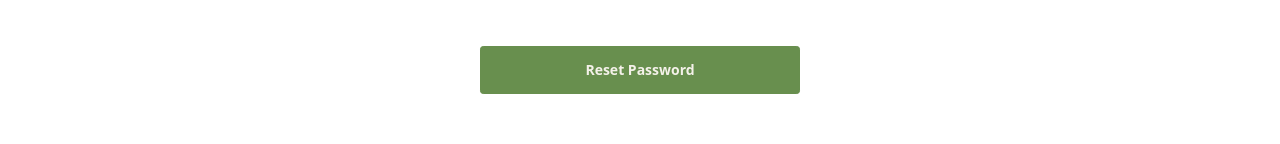
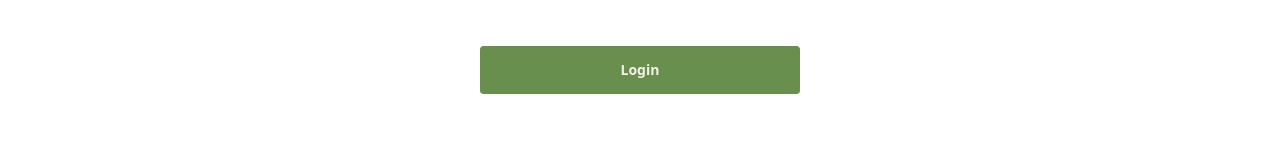
Before and after one commit to wildanfadh/EasyShop, a React (Vite) app: page /auth/set_pass in a window 1280 px wide. Shown: the part 414-558 px from the top of the page. Built offline with nearby package versions, Linux system fonts and the light colour scheme.

Commit message:
update set pass views

```diff
--- a/src/views/auth/set_pass/index.tsx
+++ b/src/views/auth/set_pass/index.tsx
@@ -58,10 +58,10 @@ export const SetPasswordAuthViews = () => {
                 </div>
               </div>
               <NavLink
-                to="/auth/reset"
+                to="/auth/login"
                 className="btn btn-secondary text-neutral font-semibold my-10 min-w-full"
               >
-                Reset Password
+                Login
               </NavLink>
             </form>
             <p className="text-xs font-thin mt-5">
```
